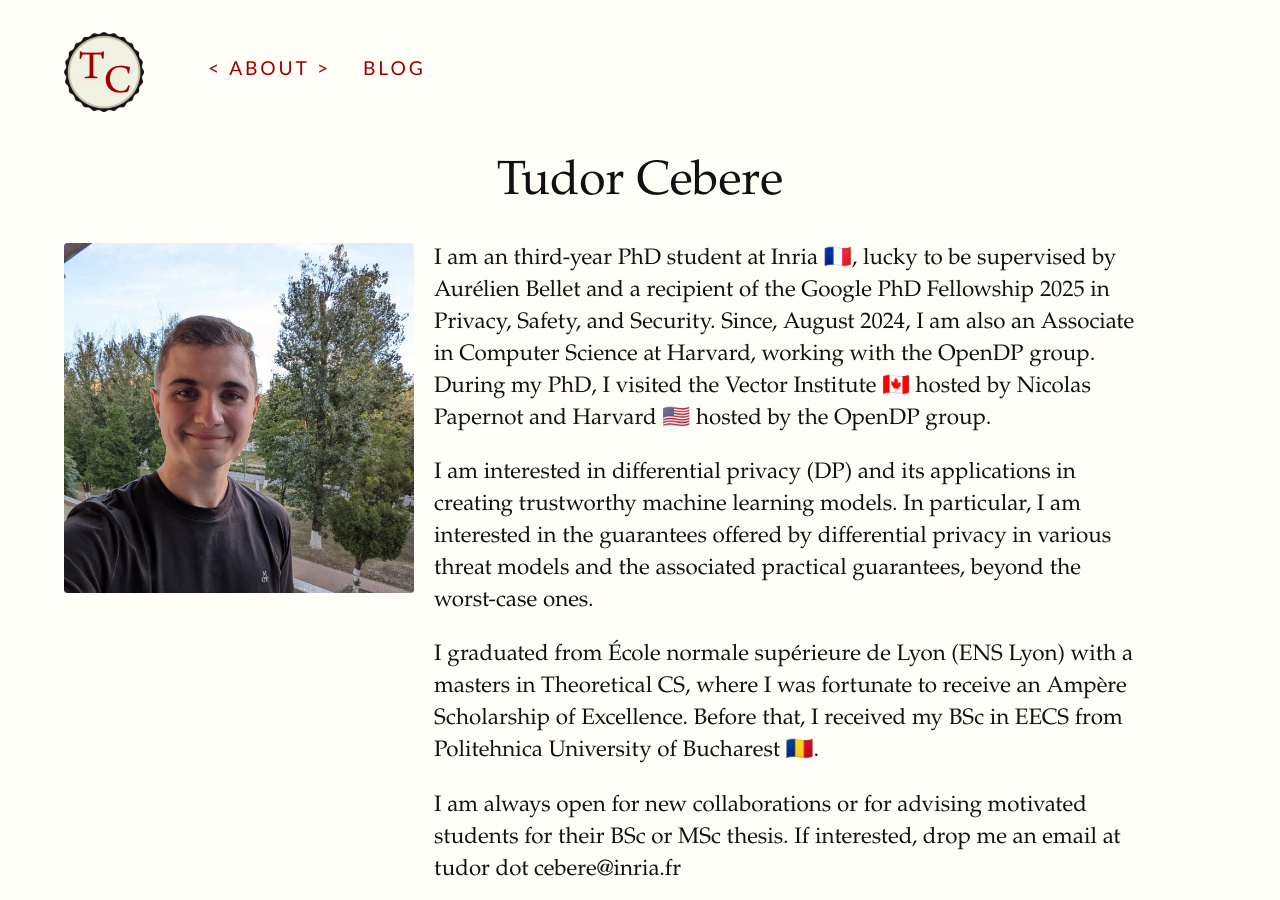
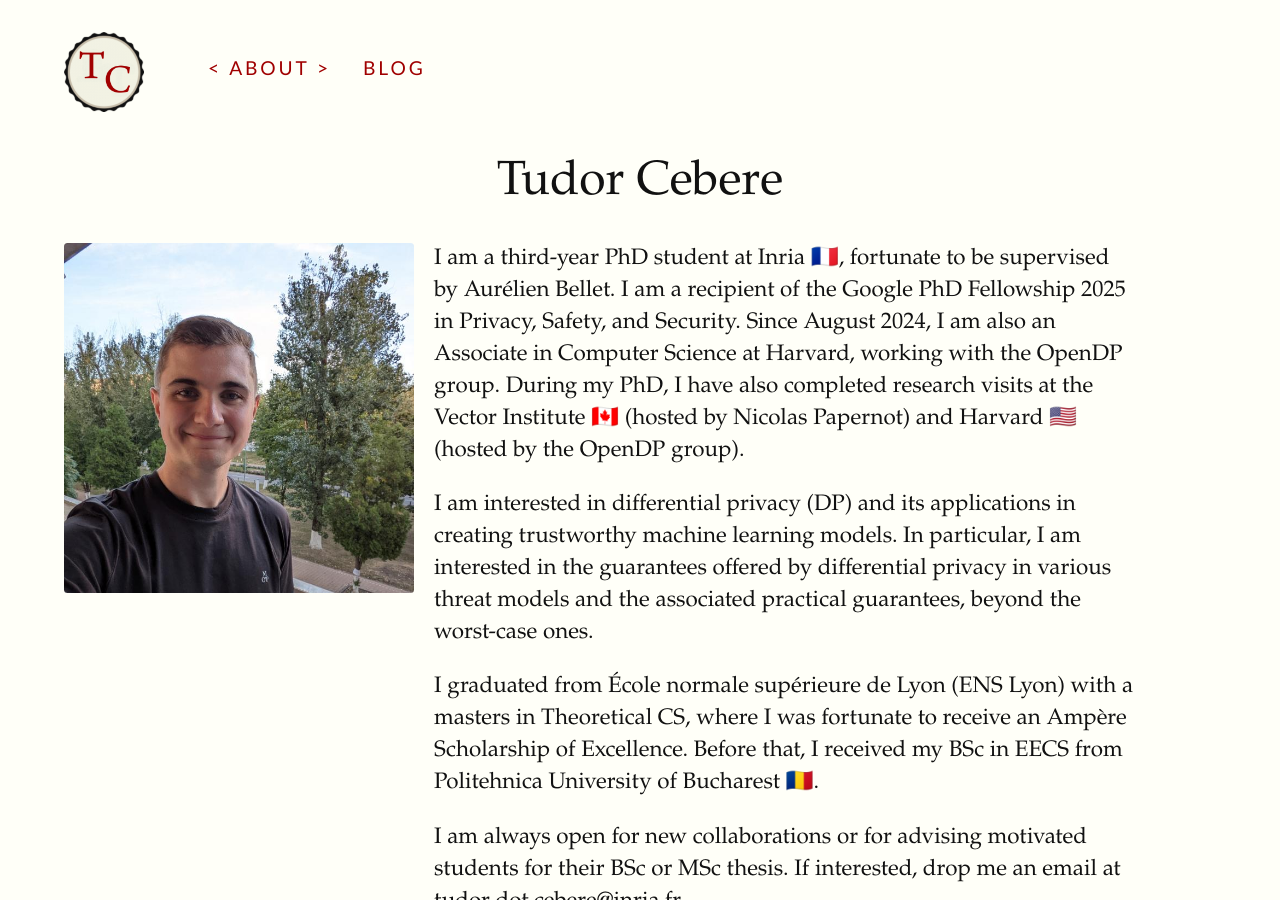
Before and after one commit to tudorcebere/tudorcebere.github.io, a Jekyll site: the page built from index.html, in a window 1280 px wide and 900 px high. Built offline with Jekyll 4.4.1, drawn with Linux system fonts in a browser that asks for light colours; some web fonts are replaced.

Commit message:
Site updated at 2025-10-25 12:58:44 UTC

```diff
--- a/index.html
+++ b/index.html
@@ -10,7 +10,8 @@ nav_order: 1
     <img src="{{ site.baseurl }}/assets/img/tudor.jpg" alt="My Photo" class="profile-photo">
   </div>
   <div class="profile-text">
-    <p> I am an third-year PhD student at Inria 🇫🇷, lucky to be supervised by Aurélien Bellet and a recipient of the Google PhD Fellowship 2025 in Privacy, Safety, and Security. Since, August 2024, I am also an Associate in Computer Science at Harvard, working with the OpenDP group. During my PhD, I visited the Vector Institute 🇨🇦 hosted by Nicolas Papernot and Harvard 🇺🇸 hosted by the OpenDP group.</p>
+    <p> I am a third-year PhD student at Inria 🇫🇷, fortunate to be supervised by Aurélien Bellet. I am a recipient of the Google PhD Fellowship 2025 in Privacy, Safety, and Security. Since August 2024, I am also an Associate in Computer Science at Harvard, working with the OpenDP group. During my PhD, I have also completed research visits at the Vector Institute 🇨🇦 (hosted by Nicolas Papernot) and Harvard 🇺🇸 (hosted by the OpenDP group).
+    </p>
     <p>I am interested in differential privacy (DP) and its applications in creating trustworthy machine learning models. In particular, I am interested in the guarantees offered by differential privacy in various threat models and the associated practical guarantees, beyond the worst-case ones.</p>
     <p> I graduated from École normale supérieure de Lyon (ENS Lyon) with a masters in Theoretical CS, where I was fortunate to receive an Ampère Scholarship of Excellence. Before that, I received my BSc in EECS from Politehnica University of Bucharest 🇷🇴. </p>
     <p> I am always open for new collaborations or for advising motivated students for their BSc or MSc thesis. If interested, drop me an email at tudor dot cebere@inria.fr </p>
```
Also changed, not shown: 2 other files.
